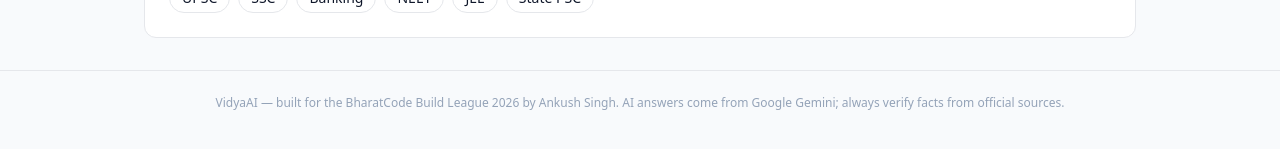
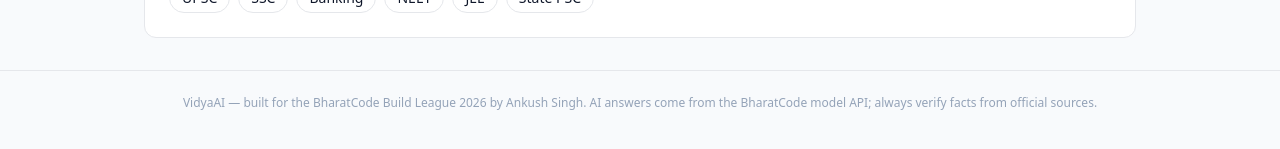
Before and after one commit to ankushsingh21123-blip/vidya-ai, a Next.js app: page / in a window 1280 px wide. Shown: the part 563-712 px from the top of the page. Built offline with nearby package versions, Linux system fonts and the light colour scheme.

Commit message:
Update app/layout.tsx

```diff
--- a/app/layout.tsx
+++ b/app/layout.tsx
@@ -35,7 +35,7 @@ export default function RootLayout({ children }: { children: React.ReactNode })
         <main className="mx-auto max-w-5xl px-4 py-8">{children}</main>
         <footer className="border-t py-6 text-center text-xs text-slate-400">
           VidyaAI — built for the BharatCode Build League 2026 by Ankush Singh.
-          AI answers come from Google Gemini; always verify facts from official sources.
+          AI answers come from the BharatCode model API; always verify facts from official sources.
         </footer>
       </body>
     </html>
```
